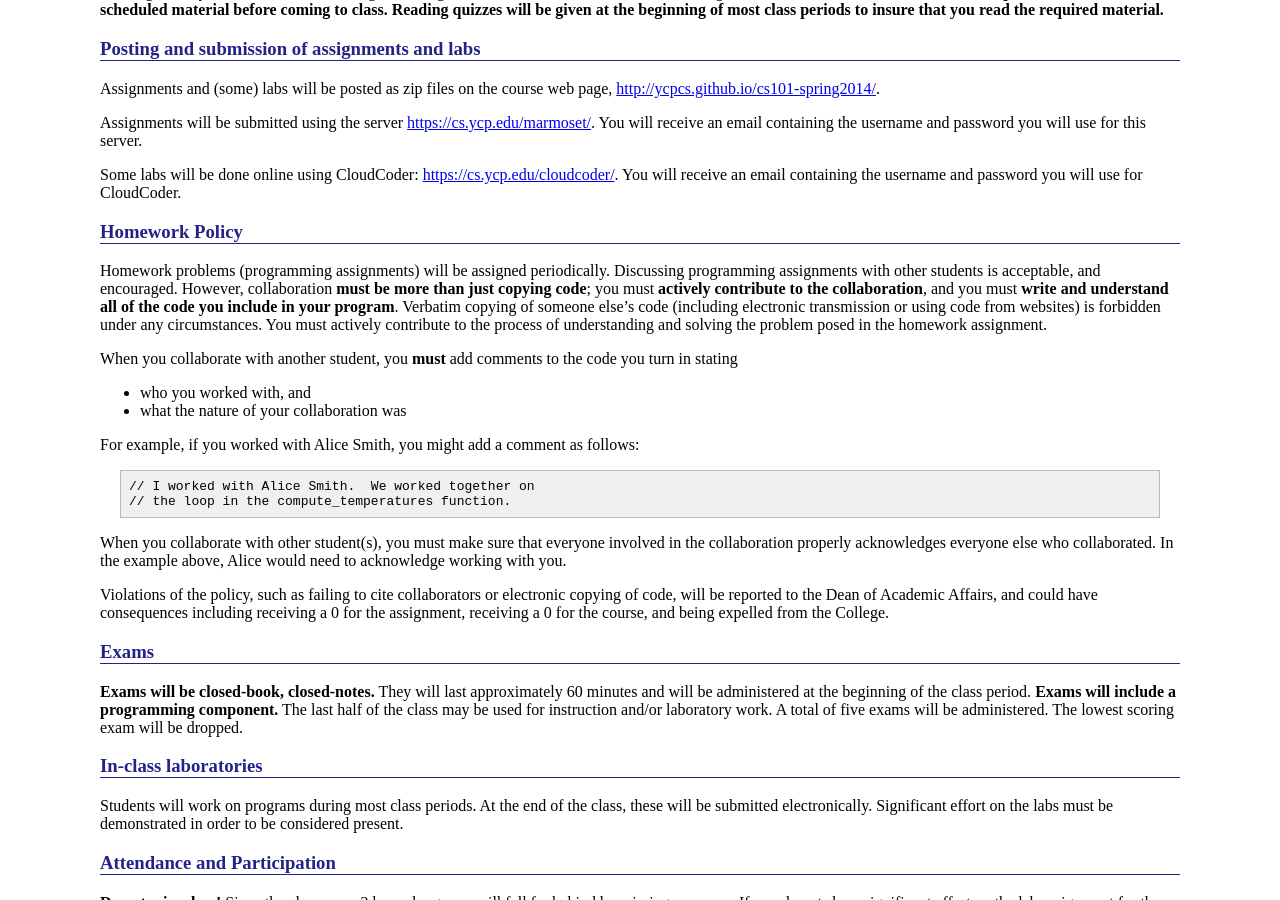
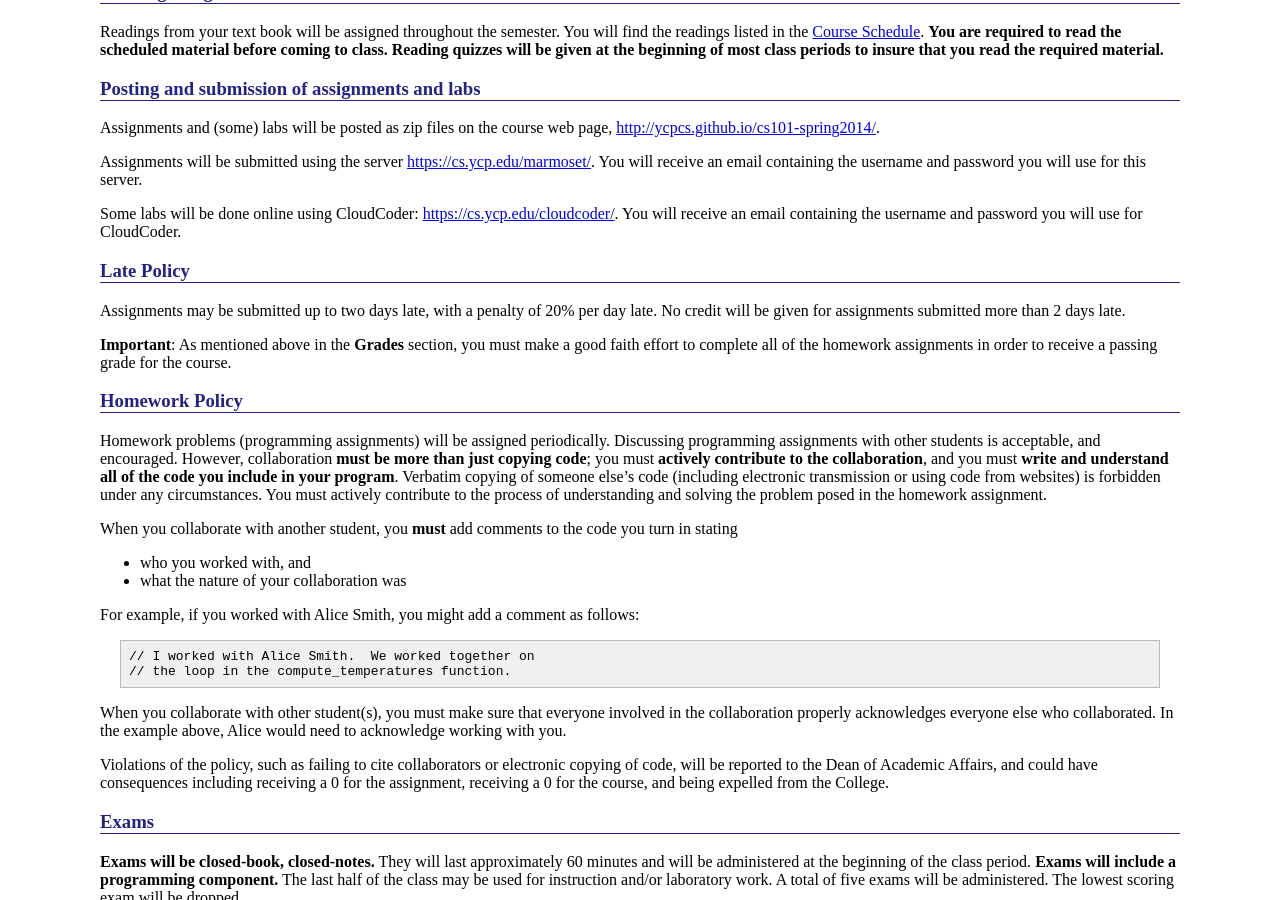
Before and after one commit to ycpcs/cs101-spring2014, a Jekyll site: the page built from syllabus.md, in a window 1280 px wide and 900 px high, scrolled down 1632 px. Built offline with Jekyll 4.4.1, drawn with Linux system fonts in a browser that asks for light colours; Markdown is read by kramdown in place of the engine named in the settings; some of the changed text lies outside the part shown.

Commit message:
updated syllabus to specify late assignment policy

```diff
--- a/syllabus.md
+++ b/syllabus.md
@@ -2,6 +2,8 @@
 layout: default
 title: Syllabus
 ---
+
+*Updated Feb 10th* - Added **Late Policy** section
 
 CS 101 - Introduction to Computer Science I
 ===========================================
@@ -121,6 +123,12 @@ Assignments will be submitted using the server <https://cs.ycp.edu/marmoset/>. Y
 
 Some labs will be done online using CloudCoder: <https://cs.ycp.edu/cloudcoder/>. You will receive an email containing the username and password you will use for CloudCoder.
 
+### Late Policy
+
+Assignments may be submitted up to two days late, with a penalty of 20% per day late.  No credit will be given for assignments submitted more than 2 days late.
+
+**Important**: As mentioned above in the **Grades** section, you must make a good faith effort to complete all of the homework assignments in order to receive a passing grade for the course.
+
 ### Homework Policy
 
 Homework problems (programming assignments) will be assigned periodically. Discussing programming assignments with other students is acceptable, and encouraged. However, collaboration **must be more than just copying code**; you must **actively contribute to the collaboration**, and you must **write and understand all of the code you include in your program**. Verbatim copying of someone else's code (including electronic transmission or using code from websites) is forbidden under any circumstances. You must actively contribute to the process of understanding and solving the problem posed in the homework assignment.
```
Also changed, not shown: index.md (+1 -0 lines).
